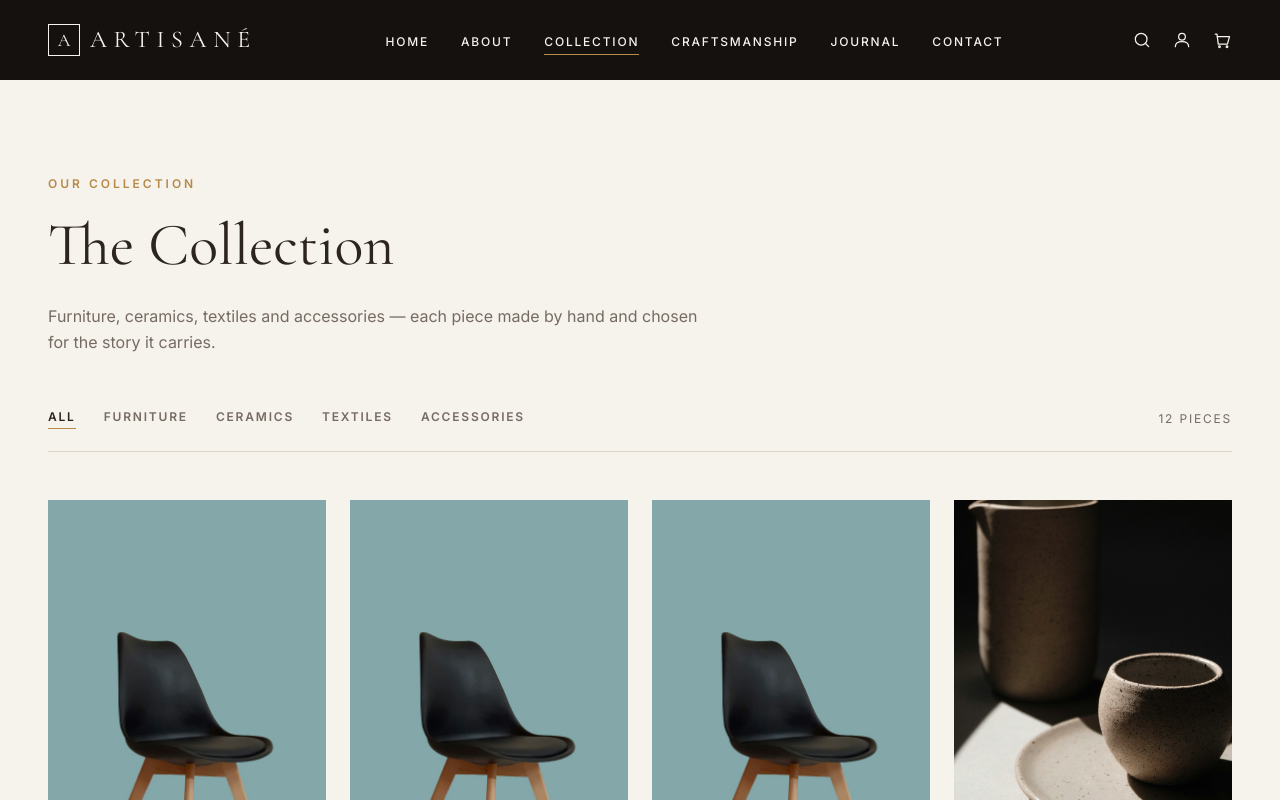
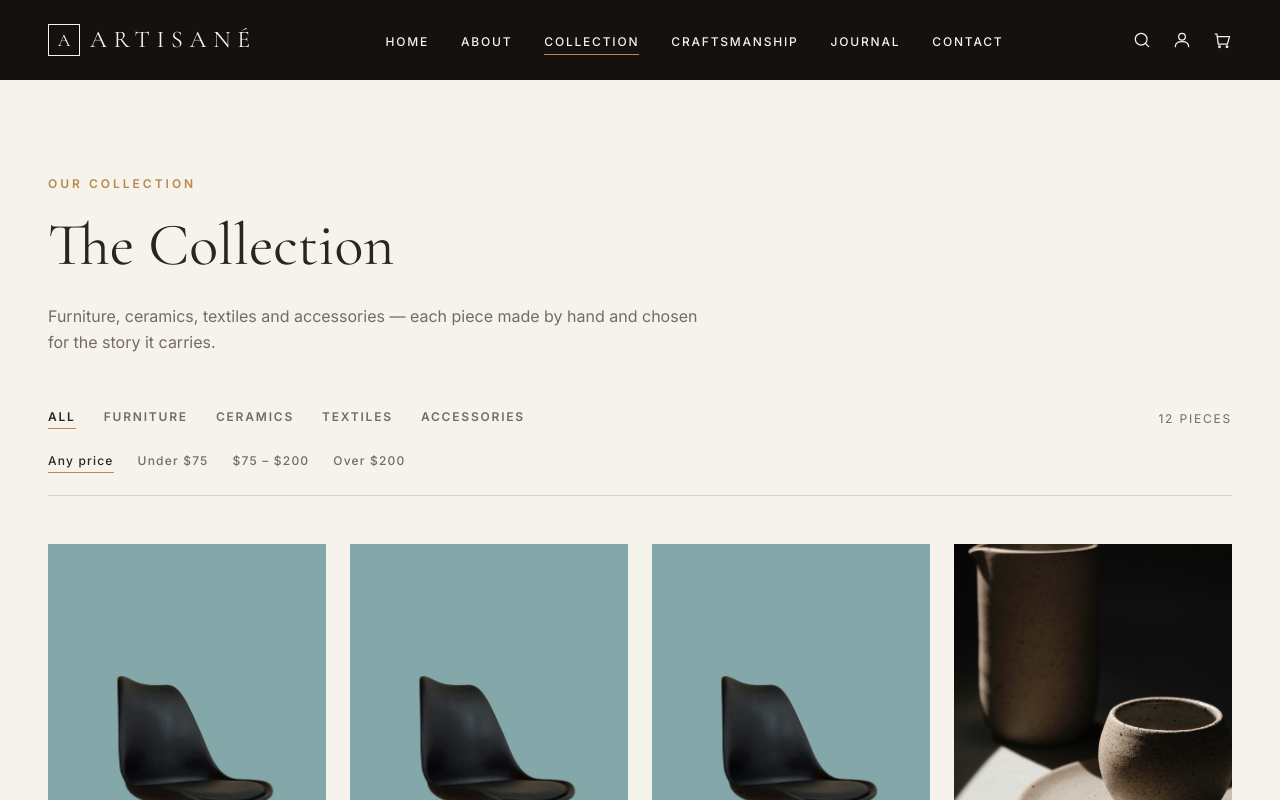
Before and after one commit to KingEmm/Group_2_WDD430_Handcrafted-Haven, a Next.js app: page /collection in a window 1280 px wide. Shown: the top 800 px of the page. Built offline with nearby package versions, Linux system fonts and the light colour scheme; no server answers; the database is empty.

Commit message:
Add search page and price filtering to collection

```diff
--- a/src/app/collection/page.tsx
+++ b/src/app/collection/page.tsx
@@ -1,8 +1,10 @@
 import Container from "@/components/ui/Container";
 import CategoryFilter from "@/components/product/CategoryFilter";
+import PriceFilter from "@/components/product/PriceFilter";
 import ProductGrid from "@/components/product/ProductGrid";
 import { getAllProducts } from "@/lib/products";
 import { CATEGORIES } from "@/data/categories";
+import { parsePriceBand, matchesPriceBand } from "@/lib/filters";
 import type { CategorySlug } from "@/types";
 
 const VALID_CATEGORIES = new Set(CATEGORIES.map((c) => c.slug));
@@ -16,15 +18,18 @@ function parseCategory(value?: string): CategorySlug | null {
 export default async function CollectionPage({
   searchParams,
 }: {
-  searchParams: Promise<{ category?: string }>;
+  searchParams: Promise<{ category?: string; price?: string }>;
 }) {
-  const { category } = await searchParams;
+  const { category, price } = await searchParams;
   const active = parseCategory(category);
+  const priceBand = parsePriceBand(price);
 
   const allProducts = await getAllProducts();
-  const products = active
-    ? allProducts.filter((p) => p.category === active)
-    : allProducts;
+  const products = allProducts.filter((product) => {
+    if (active && product.category !== active) return false;
+    if (priceBand && !matchesPriceBand(product.price, priceBand)) return false;
+    return true;
+  });
 
   const activeName = active
     ? CATEGORIES.find((c) => c.slug === active)?.name
@@ -45,11 +50,14 @@ export default async function CollectionPage({
         </p>
       </header>
 
-      <div className="mt-12 flex flex-col gap-6 border-b border-beige pb-6 sm:flex-row sm:items-end sm:justify-between">
-        <CategoryFilter active={active} />
-        <p className="text-xs uppercase tracking-[0.15em] text-stone">
-          {products.length} {products.length === 1 ? "piece" : "pieces"}
-        </p>
+      <div className="mt-12 flex flex-col gap-5 border-b border-beige pb-6">
+        <div className="flex flex-col gap-5 sm:flex-row sm:items-end sm:justify-between">
+          <CategoryFilter active={active} price={priceBand?.slug ?? null} />
+          <p className="text-xs uppercase tracking-[0.15em] text-stone">
+            {products.length} {products.length === 1 ? "piece" : "pieces"}
+          </p>
+        </div>
+        <PriceFilter active={priceBand?.slug ?? null} category={active} />
       </div>
 
       <div className="mt-12">
--- a/src/app/search/page.tsx
+++ b/src/app/search/page.tsx
@@ -1,17 +1,61 @@
 import Container from "@/components/ui/Container";
+import SearchBar from "@/components/layout/SearchBar";
+import ProductGrid from "@/components/product/ProductGrid";
+import { getAllProducts } from "@/lib/products";
+import { searchProducts } from "@/lib/filters";
 
-export default function SearchPage() {
+export default async function SearchPage({
+  searchParams,
+}: {
+  searchParams: Promise<{ q?: string }>;
+}) {
+  const { q } = await searchParams;
+  const query = q?.trim() ?? "";
+
+  const results = query ? searchProducts(await getAllProducts(), query) : [];
+
   return (
-    <Container className="py-24 text-center">
-      <p className="text-xs font-semibold uppercase tracking-[0.25em] text-gold">
-        Search
-      </p>
-      <h1 className="mt-4 font-[family-name:var(--font-heading)] text-5xl">
-        Search
-      </h1>
-      <p className="mx-auto mt-4 max-w-md text-stone">
-        This page is coming soon.
-      </p>
+    <Container className="py-16 lg:py-24">
+      <header className="max-w-2xl">
+        <p className="text-xs font-semibold uppercase tracking-[0.25em] text-gold">
+          Search
+        </p>
+        <h1 className="mt-4 font-[family-name:var(--font-heading)] text-5xl leading-tight sm:text-6xl">
+          Find a piece
+        </h1>
+        <p className="mt-5 text-base leading-relaxed text-stone">
+          Search the collection by product name, the maker behind it, or the
+          materials it&apos;s made from.
+        </p>
+      </header>
+
+      <div className="mt-10">
+        <SearchBar initialQuery={query} />
+      </div>
+
+      {query && (
+        <div className="mt-12">
+          <p className="border-b border-beige pb-6 text-xs uppercase tracking-[0.15em] text-stone">
+            {results.length} {results.length === 1 ? "result" : "results"} for
+            &ldquo;{query}&rdquo;
+          </p>
+          <div className="mt-12">
+            {results.length > 0 ? (
+              <ProductGrid products={results} />
+            ) : (
+              <div className="border border-beige py-24 text-center">
+                <p className="font-[family-name:var(--font-heading)] text-2xl text-espresso">
+                  No matches
+                </p>
+                <p className="mx-auto mt-3 max-w-sm text-sm text-stone">
+                  We couldn&apos;t find anything for &ldquo;{query}&rdquo;. Try a
+                  different word, or browse the full collection.
+                </p>
+              </div>
+            )}
+          </div>
+        </div>
+      )}
     </Container>
   );
 }
--- a/src/components/layout/SearchBar.tsx
+++ b/src/components/layout/SearchBar.tsx
@@ -0,0 +1,47 @@
+"use client";
+
+import { useState, type FormEvent } from "react";
+import { useRouter } from "next/navigation";
+import { SearchIcon } from "@/components/ui/icons";
+
+export default function SearchBar({
+  initialQuery = "",
+}: {
+  initialQuery?: string;
+}) {
+  const router = useRouter();
+  const [query, setQuery] = useState(initialQuery);
+
+  function handleSubmit(event: FormEvent<HTMLFormElement>) {
+    event.preventDefault();
+    const trimmed = query.trim();
+    router.push(trimmed ? `/search?q=${encodeURIComponent(trimmed)}` : "/search");
+  }
+
+  return (
+    <form onSubmit={handleSubmit} role="search" className="relative max-w-xl">
+      <label htmlFor="search-query" className="sr-only">
+        Search the collection
+      </label>
+      <SearchIcon
+        className="pointer-events-none absolute left-4 top-1/2 h-5 w-5 -translate-y-1/2 text-stone"
+        aria-hidden="true"
+      />
+      <input
+        id="search-query"
+        type="search"
+        value={query}
+        onChange={(e) => setQuery(e.target.value)}
+        placeholder="Search by name, maker, or material…"
+        autoComplete="off"
+        className="w-full border border-beige bg-ivory py-3.5 pl-12 pr-28 text-sm text-espresso placeholder:text-stone/60 focus:border-gold focus:outline-none"
+      />
+      <button
+        type="submit"
+        className="absolute right-0 top-0 h-full bg-gold px-6 text-xs font-semibold uppercase tracking-[0.15em] text-ivory transition-colors duration-200 hover:bg-gold-dark"
+      >
+        Search
+      </button>
+    </form>
+  );
+}
--- a/src/components/product/CategoryFilter.tsx
+++ b/src/components/product/CategoryFilter.tsx
@@ -1,5 +1,6 @@
 import Link from "next/link";
 import { CATEGORIES } from "@/data/categories";
+import { collectionHref } from "@/lib/filters";
 import type { CategorySlug } from "@/types";
 
 const filters: { slug: CategorySlug | null; label: string }[] = [
@@ -9,8 +10,10 @@ const filters: { slug: CategorySlug | null; label: string }[] = [
 
 export default function CategoryFilter({
   active,
+  price = null,
 }: {
   active: CategorySlug | null;
+  price?: string | null;
 }) {
   return (
     <nav aria-label="Filter by category">
@@ -20,7 +23,7 @@ export default function CategoryFilter({
           return (
             <li key={slug ?? "all"}>
               <Link
-                href={slug ? `/collection?category=${slug}` : "/collection"}
+                href={collectionHref({ category: slug, price })}
                 aria-current={isActive ? "page" : undefined}
                 className={`border-b pb-1 text-xs font-semibold uppercase tracking-[0.15em] transition-colors ${
                   isActive
--- /dev/null
+++ b/src/components/product/PriceFilter.tsx
@@ -0,0 +1,41 @@
+import Link from "next/link";
+import { PRICE_BANDS, collectionHref } from "@/lib/filters";
+import type { CategorySlug } from "@/types";
+
+const filters: { slug: string | null; label: string }[] = [
+  { slug: null, label: "Any price" },
+  ...PRICE_BANDS.map((band) => ({ slug: band.slug, label: band.label })),
+];
+
+export default function PriceFilter({
+  active,
+  category = null,
+}: {
+  active: string | null;
+  category?: CategorySlug | null;
+}) {
+  return (
+    <nav aria-label="Filter by price">
+      <ul className="flex flex-wrap items-center gap-x-6 gap-y-3">
+        {filters.map(({ slug, label }) => {
+          const isActive = slug === active;
+          return (
+            <li key={slug ?? "any"}>
+              <Link
+                href={collectionHref({ category, price: slug })}
+                aria-current={isActive ? "page" : undefined}
+                className={`border-b pb-1 text-xs font-medium tracking-[0.1em] transition-colors ${
+                  isActive
+                    ? "border-gold text-espresso"
+                    : "border-transparent text-stone hover:text-espresso"
+                }`}
+              >
+                {label}
+              </Link>
+            </li>
+          );
+        })}
+      </ul>
+    </nav>
+  );
+}
--- /dev/null
+++ b/src/lib/filters.ts
@@ -0,0 +1,50 @@
+import type { Product } from "@/types";
+
+export const PRICE_BANDS = [
+  { slug: "under-75", label: "Under $75", min: 0, max: 75 },
+  { slug: "75-200", label: "$75 – $200", min: 75, max: 200 },
+  { slug: "over-200", label: "Over $200", min: 200, max: Infinity },
+] as const;
+
+export type PriceBand = (typeof PRICE_BANDS)[number];
+export type PriceBandSlug = PriceBand["slug"];
+
+export function parsePriceBand(value?: string): PriceBand | null {
+  return PRICE_BANDS.find((band) => band.slug === value) ?? null;
+}
+
+// min inclusive, max exclusive so adjacent bands never overlap.
+export function matchesPriceBand(price: number, band: PriceBand): boolean {
+  return price >= band.min && price < band.max;
+}
+
+export function searchProducts(products: Product[], query: string): Product[] {
+  const q = query.trim().toLowerCase();
+  if (!q) return products;
+
+  return products.filter((product) =>
+    [
+      product.name,
+      product.description,
+      product.category,
+      product.artisan,
+      product.origin,
+    ]
+      .join(" ")
+      .toLowerCase()
+      .includes(q),
+  );
+}
+
+// Builds a /collection URL that keeps whichever filters are set, so category
+// and price selections compose instead of clobbering each other.
+export function collectionHref(params: {
+  category?: string | null;
+  price?: string | null;
+}): string {
+  const searchParams = new URLSearchParams();
+  if (params.category) searchParams.set("category", params.category);
+  if (params.price) searchParams.set("price", params.price);
+  const query = searchParams.toString();
+  return query ? `/collection?${query}` : "/collection";
+}
```
